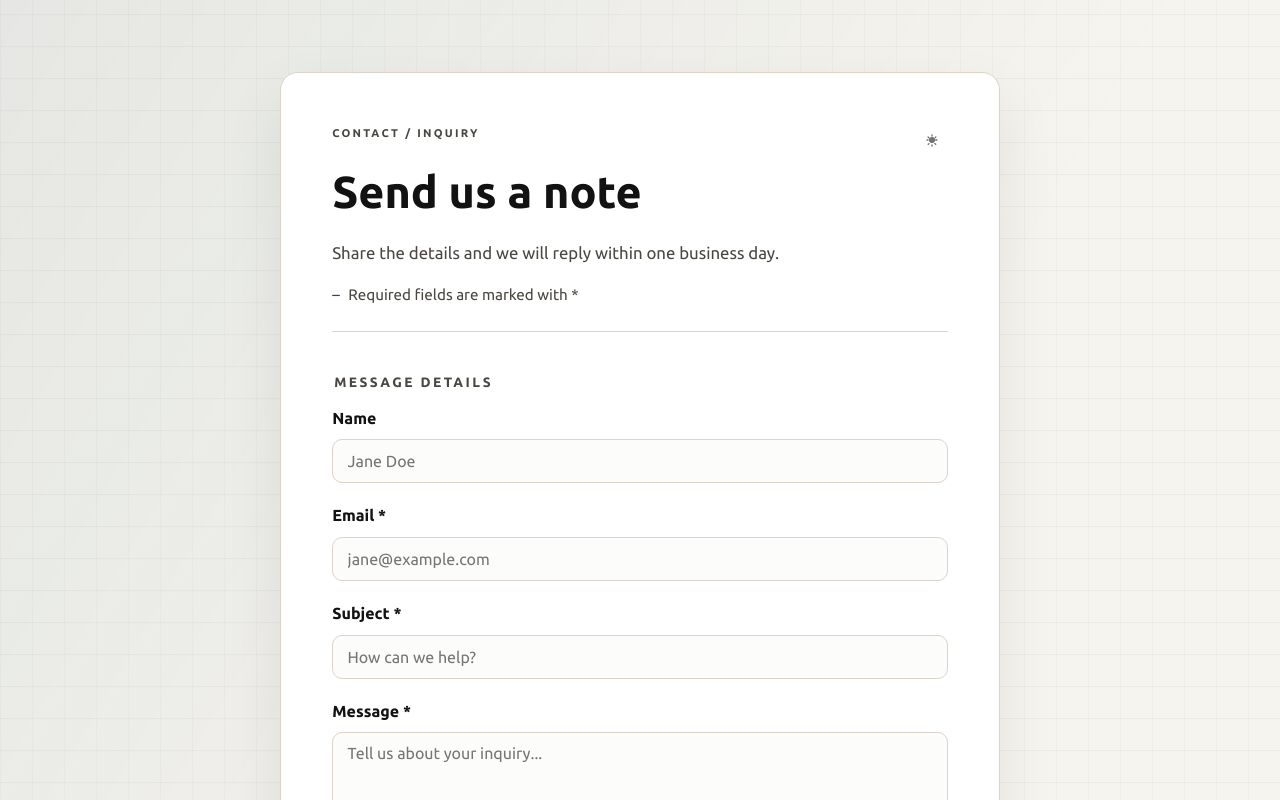
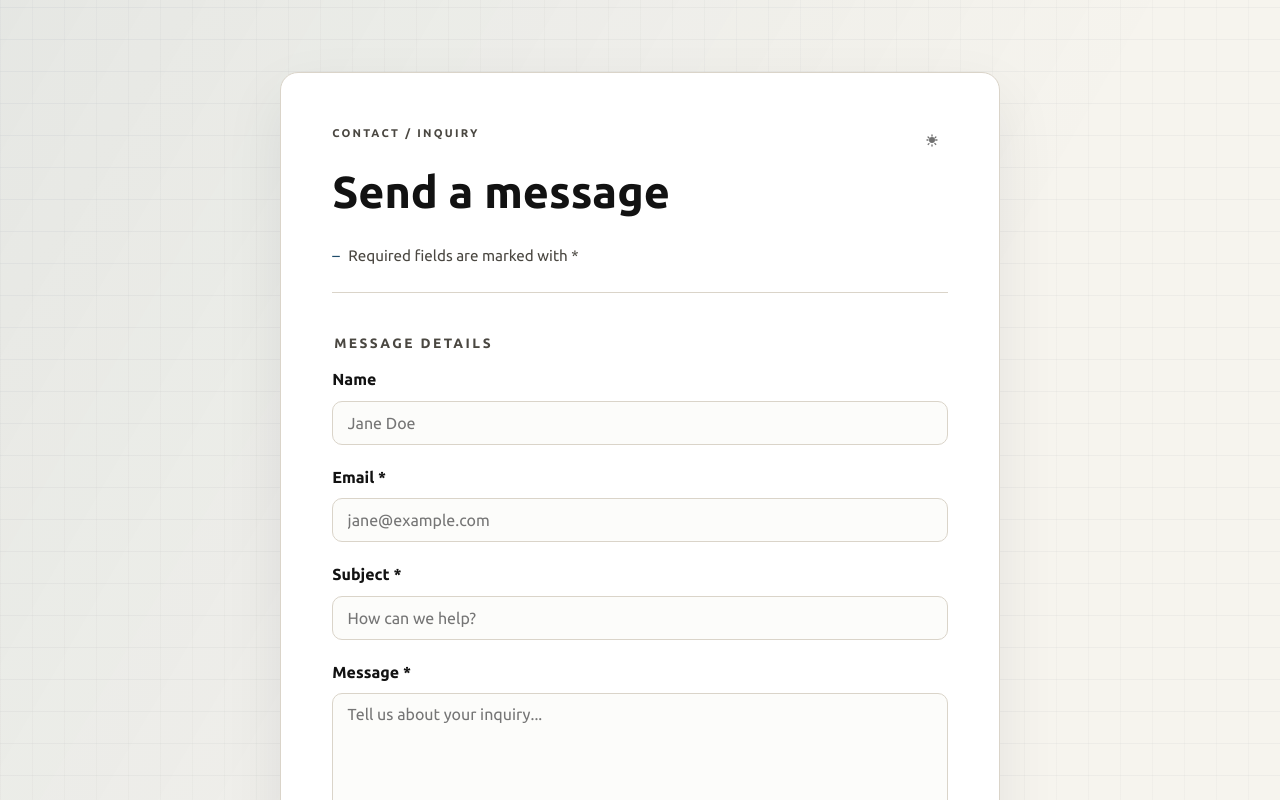
Before and after one commit to dceoy/cloudflare-inquiry-web-form, a React (Vite) app: page / in a window 1280 px wide. Shown: the top 800 px of the page. Built offline with nearby package versions, Linux system fonts and the light colour scheme; no server answers.

Commit message:
Adjust header copy for personal site

```diff
--- a/src/App.tsx
+++ b/src/App.tsx
@@ -356,10 +356,7 @@ function App() {
               </span>
             </button>
           </div>
-          <h1>Send us a note</h1>
-          <p className="subhead">
-            Share the details and we will reply within one business day.
-          </p>
+          <h1>Send a message</h1>
           <ul className="header-list">
             <li>Required fields are marked with *</li>
           </ul>
```
